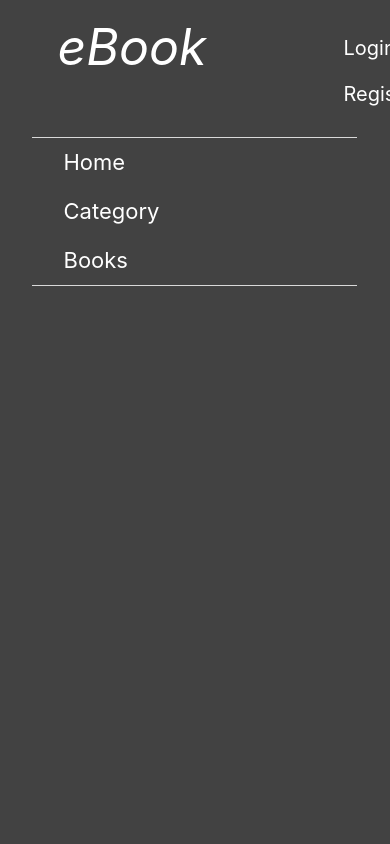
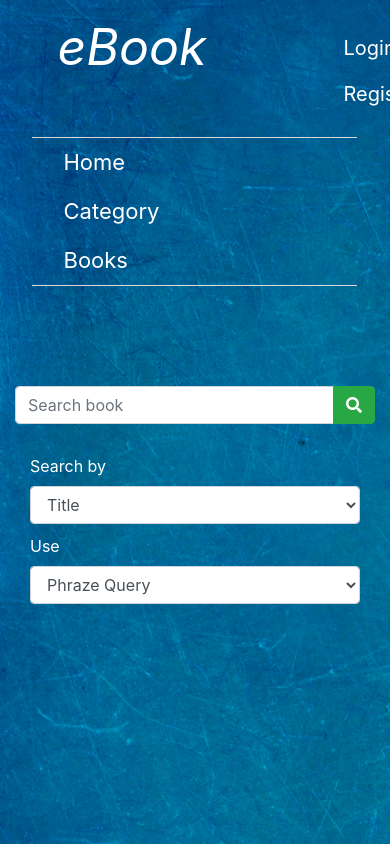
Before and after one commit to nemanjaa977/eBook-Repository, a Spring Boot app: page / in a window 390 px wide; the page is wider, and only the part inside the window is pictured. Run offline with Spring Boot 4, Linux system fonts and the light colour scheme; a user stored in the database is signed in; some of the project's set-up classes (security, data sources, template engines, error pages and the like) are left out, and stand-ins take their place; some libraries are stand-ins or nearby versions.

Commit message:
Edited css and html file.

```diff
--- a/eBook/src/main/resources/application.properties
+++ b/eBook/src/main/resources/application.properties
@@ -7,6 +7,6 @@ dataDir=C:/Users/nemanja97/Desktop/files
 
 # Hibernate ddl auto (create, create-drop, validate, update)
 spring.jpa.properties.hibernate.dialect = org.hibernate.dialect.MySQL5Dialect
-spring.jpa.hibernate.ddl-auto = create
+spring.jpa.hibernate.ddl-auto = update
 
 logging.level.org.hibernate.SQL=DEBUG
--- a/eBook/src/main/resources/static/css/book.css
+++ b/eBook/src/main/resources/static/css/book.css
@@ -1,5 +1,8 @@
 html body {
-    background-color: #424242;
+    background-image: url('../photo/photo58.jpeg');
+    background-repeat: no-repeat;
+    background-attachment: fixed;
+    background-size: cover;
 }
 
 .nav-item {
--- a/eBook/src/main/resources/static/css/category.css
+++ b/eBook/src/main/resources/static/css/category.css
@@ -1,5 +1,8 @@
 html body {
-    background-color: #424242;
+    background-image: url('../photo/photo58.jpeg'););
+    background-repeat: no-repeat;
+    background-attachment: fixed;
+    background-size: cover;
 }
 
 .nav-item {
--- a/eBook/src/main/resources/static/css/index.css
+++ b/eBook/src/main/resources/static/css/index.css
@@ -1,5 +1,8 @@
 html body {
-    background-color: #424242;
+    background-image: url('../photo/photo58.jpeg');
+    background-repeat: no-repeat;
+    background-attachment: fixed;
+    background-size: cover;
 }
 
 
@@ -68,3 +71,16 @@ html body {
 #addBoook {
     display: none;
 }
+
+#searchDIV {
+	margin-top: 100px;
+}
+
+#searchBY {
+	padding-top: 20px;
+}
+
+#searchBY > label {
+	color: white;
+	padding-top: 10px;
+}
--- a/eBook/src/main/resources/static/css/login.css
+++ b/eBook/src/main/resources/static/css/login.css
@@ -1,5 +1,8 @@
 html body {
-    background-color: #424242;
+    background-image: url('../photo/photo58.jpeg'););
+    background-repeat: no-repeat;
+    background-attachment: fixed;
+    background-size: cover;
 }
 
 #logoDiv {
--- a/eBook/src/main/resources/static/css/register.css
+++ b/eBook/src/main/resources/static/css/register.css
@@ -1,5 +1,8 @@
 html body {
-    background-color: #424242;
+    background-image: url('../photo/photo58.jpeg');');
+    background-repeat: no-repeat;
+    background-attachment: fixed;
+    background-size: cover;
 }
 
 #logoDiv {
--- a/eBook/src/main/resources/static/css/users.css
+++ b/eBook/src/main/resources/static/css/users.css
@@ -1,5 +1,8 @@
 html body {
-    background-color: #424242;
+    background-image: url('../photo/photo58.jpeg');
+    background-repeat: no-repeat;
+    background-attachment: fixed;
+    background-size: cover;
 }
 
 .nav-item {
--- a/eBook/src/main/resources/static/html/books.html
+++ b/eBook/src/main/resources/static/html/books.html
@@ -48,7 +48,6 @@
 	</div>
 	<!-- all books and category nav -->
 	<div class="container-fluid col-md-10" id="treci">
-	    <div class="row">
         <div class="row col-12">
             <div class="col-2" id="navCategory">
                 <nav class="nav flex-column" id="nameC">
@@ -59,6 +58,5 @@
             </div>
         </div>
 	</div>
-	</div>
 </body>
 </html>
--- a/eBook/src/main/resources/static/index.html
+++ b/eBook/src/main/resources/static/index.html
@@ -46,5 +46,36 @@
 	        <div class="col-1"></div>
 	    </div>
 	</div>
+	<!-- search -->
+	<div class="container-fluid col-md-6">
+		  <div class="input-group" id='searchDIV'>
+		    <input type="text" class="form-control" placeholder="Search book" id="inputSearchText">
+		    <div class="input-group-append">
+		      <button class="btn btn-success" type="button" id="searchButtonOk">
+		        <i class="fa fa-search"></i>
+		      </button>
+		    </div>
+		  </div>
+		  <div class="container-fluid col-md-6">
+			  <div id='searchBY'>
+				  <label>Search by</label>
+				  <select class="form-control" id="searchByy">
+				  	<option value="byTitle">Title</option>
+				  	<option value="byAuthor">Author</option>
+				  	<option value="byKeywords">Keywords</option>
+				  	<option value="byContent">Content</option>
+				  	<option value="byLanguage">Language</option>
+				  </select>
+				  <label>Use</label>
+				  <select class="form-control" id="SearchUsee">
+				  	<option value="byPhrazeQuery">Phraze Query</option>
+				  	<option value="byFuzzyQuery">Fuzzy Query</option>
+				  </select>
+			  </div>
+		  </div>
+	</div>
+	<!--search books -->
+	<div class="container-fluid col-md-8">
+	</div>
 	</body>
 </html>
--- a/eBook/src/main/resources/static/js/addBook.js
+++ b/eBook/src/main/resources/static/js/addBook.js
@@ -95,6 +95,8 @@ $(document).ready(function () {
  	    	    $('#labelCategory').fadeIn();
  	    	    $('#labelLanguage').fadeIn();
 
+ 	    	    $('#btnSubmit').fadeIn();
+
  	        	indexUnit=data;
 
  	        },
--- a/eBook/src/main/resources/static/js/category.js
+++ b/eBook/src/main/resources/static/js/category.js
@@ -22,7 +22,7 @@ $(document).ready(function () {
 
         if (logged.type == "Admin") {
             nav.append("<a class='flex-sm-fill text-sm-center nav-link' href='../html/users.html'>Users</a>");
-            $('#buttonCADD').append("<button type='button' class='btn btn-primary' id='buttonAddCategory'><i class='fa fa-plus' aria-hidden='true'></i> New Category</button>");
+            $('#buttonCADD').append("<button type='button' class='btn btn-success' id='buttonAddCategory'><i class='fa fa-plus' aria-hidden='true'></i> New Category</button>");
             document.getElementById('addBoook').style.display = 'block';
 
             // click edit button for category open
--- a/eBook/src/main/resources/static/js/index.js
+++ b/eBook/src/main/resources/static/js/index.js
@@ -41,4 +41,16 @@ $(document).ready(function () {
         window.location.replace('../html/login.html');
     });
 
+    //click search
+    $(document).on("click", "#searchButtonOk", function () {
+    	var text = $('#inputSearchText').val();
+    	var selectedSearchBy = $('#searchByy').val();
+    	var selectedSearchUse = $('#SearchUsee').val();
+
+    	if (text == ""){
+    		alert("You must enter a text");
+    	}
+    });
+
+
 });
--- a/eBook/src/main/resources/static/js/user.js
+++ b/eBook/src/main/resources/static/js/user.js
@@ -47,7 +47,7 @@ $(document).ready(function () {
 	            "<p id='lastName'>Last name: " + user.lastName + "</p>" +
 	            "<p id='roleUser'>Role: " + user.type + "</p>" +
 	            "<div id='editDataButton'>" +
-	            "<button type='button' class='btn btn-primary editButtonP' id='" + user.id + "'>Edit Profile</button>" +
+	            "<button type='button' class='btn btn-success editButtonP' id='" + user.id + "'>Edit Profile</button>" +
 	            "</div>" +
 	            "</div>");
 		},
```
Also changed, not shown: eBook/src/main/resources/static/css/addBook.css (+8 -1 lines), eBook/src/main/resources/static/css/books.css (+24 -48 lines), eBook/src/main/resources/static/css/user.css (+5 -2 lines), eBook/src/main/resources/static/html/book.html (+2 -6 lines), eBook/src/main/resources/static/js/books.js (+12 -4 lines). Lines whose indentation alone changed are shown as unchanged.
